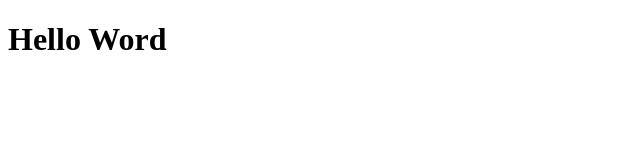
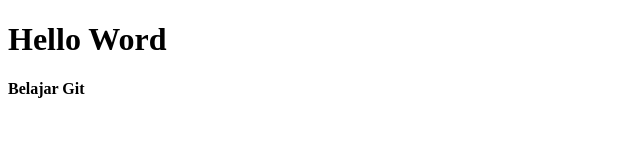
Before and after one commit to KikiAgustin/javaScript, a plain HTML site: page js/index.html in a window 1280 px wide. Shown: the whole page, without its empty margins (0-640 px from the left). Drawn offline with Linux system fonts and the light colour scheme.

Commit message:
Menambahkan isi html

```diff
--- a/js/index.html
+++ b/js/index.html
@@ -9,7 +9,15 @@
 
 <body>
     <h1>Hello Word</h1>
+    <div class="container">
+        <div class="row">
+            <div class="col">
+                <b>Belajar Git</b>
+            </div>
+        </div>
+    </div>
 </body>
+
 
 <script src="script.js"></script>
 
```
